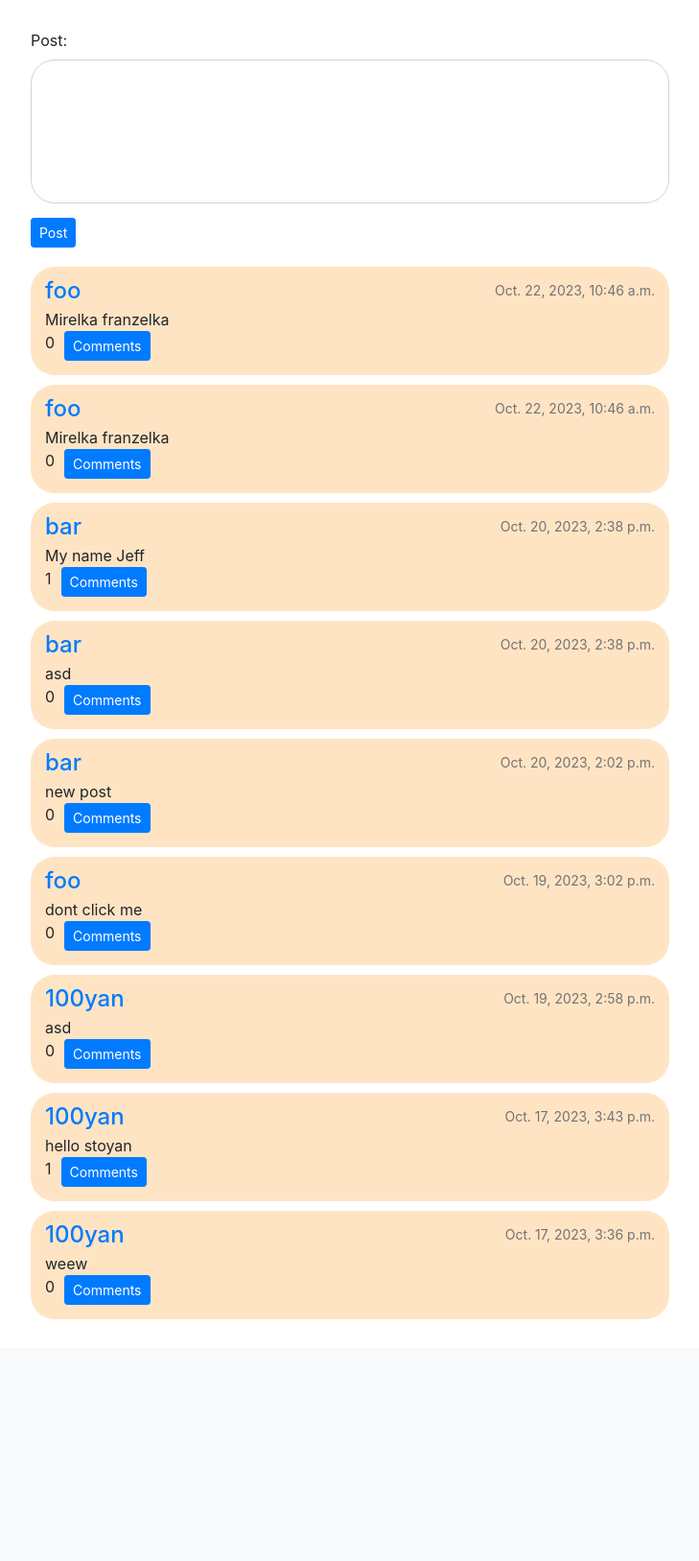
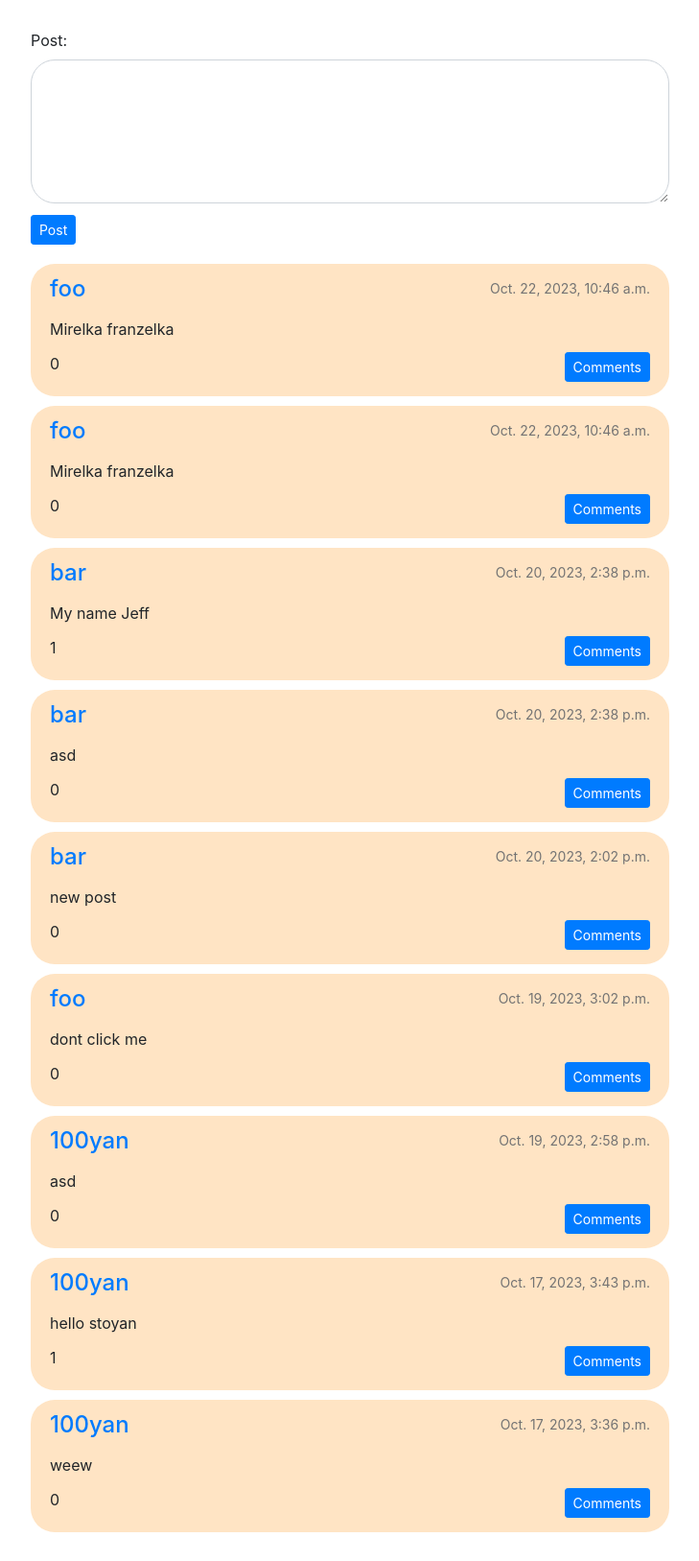
Before and after one commit to 100yann/100cial, a Django app: page / in a window 1280 px wide. Shown: the part 56-1683 px from the top of the page at 96% size, without its empty margins (275-1004 px from the left). Before the commit the page ends 1431 px from the top, so only its background shows below. Run offline with Django 3.2, Linux system fonts and the light colour scheme; data comes from the database, SQL or seed files in the repository; both versions use the stored data as it was after the commit; some libraries are stand-ins or nearby versions.

Commit message:
comments styling + comment authors are now links to the profile of the author

```diff
--- a/network/models.py
+++ b/network/models.py
@@ -48,7 +48,11 @@
         model = Post
         fields = ["post"]
         widgets = {
-            'post': forms.TextInput(attrs={'class': 'form-control', 'id': 'post-text'})
+            'post': forms.Textarea(attrs={
+                                        'cols': 80,
+                                        'rows': 20,
+                                        'class': 'form-control',
+                                        'id': 'post-text'})
         }
 
 
@@ -57,5 +61,9 @@
         model = Comment
         fields = ["text"]
         widgets = {
-            'text': forms.TextInput(attrs={'class': 'form-control', 'id': 'comment-value'})
+            'text': forms.Textarea(attrs={
+                                        'cols': 80,
+                                        'rows': 20,
+                                        'class': 'form-control',
+                                        'id': 'comment-value'})
         }
--- a/network/static/network/post.js
+++ b/network/static/network/post.js
@@ -59,12 +59,16 @@
 
     commentButtons.forEach((element) => {
         let is_clicked = false
+
         element.onclick = () => {
-            const elementParent = element.parentElement
+            const elementParent = element.parentElement.parentElement.parentElement.parentElement
+
             const commentField = elementParent.querySelector('#add-comment')
+            const postContents = elementParent.querySelector('.post-contents')
             if (is_clicked){
                 commentField.style.display = 'none'
                 is_clicked = false
+
             } else {
                 commentField.style.display = 'block'
                 is_clicked = true
@@ -92,15 +96,17 @@
                         const username = data.new_comment['user']
                         const timestamp = data.new_comment['timestamp']
 
-                        const showComments = submitComment.parentElement;
+                        const showComments = submitComment.parentElement.parentElement.querySelector('#show-comments');
                         let div = document.createElement('div');
                         div.innerHTML = `
-                            <ul>
-                                <li>${username}</li>
-                                <li>${commentValue}</li>
-                                <li>${timestamp}</li>
-                            </ul>
+                            <div class="post-heading">
+                                <h5><a href="{% url 'user' id=comment.user.id %}">${username}</a></h5>
+                            <p>${timestamp}</p>
+                            </div>
+                            <p>${commentValue}</p>
+                            <hr>
                             `
+
                         showComments.insertBefore(div, showComments.firstChild);
                         elementParent.querySelector('#comment-value').value = ''
                     })
--- a/network/static/network/styles.css
+++ b/network/static/network/styles.css
@@ -1,7 +1,4 @@
-ul {
-    list-style-type: none;
-    padding-left: 0;
-}
+
 
 #add-comment {
     display: none;
@@ -25,17 +22,23 @@
     max-width: 60%;
 }
 
-.single-post {
+.single-post{
     background-color: bisque;
     border-radius: 25px;
-    padding: 7px 15px 15px;
+    padding: 8px 20px 15px;
     margin-bottom: 10px;
 }
-.single-post .post-heading{
+.post-contents .post-heading{
     display: flex;
     justify-content: space-between;
+    margin-bottom: 12px;
 }
-.post-heading #author{
+
+#post-text{
+    margin-bottom: 12px;
+}
+
+#author{
     font-size: 24px;
     font-weight: 500;
 }
@@ -51,7 +54,20 @@
 
 .interactions {
     display: flex;
+    justify-content: space-between;
 }
-.interactions #num-likes {
-    margin-right: 10px;
+
+
+
+.new-comment {
+    margin-bottom: 25px;
 }
+
+
+#comment-value {
+    height: 75px;
+}
+
+#show-comments{
+    margin-top: 15px;
+}
--- a/network/templates/network/index.html
+++ b/network/templates/network/index.html
@@ -12,11 +12,13 @@
             </div>
             {% for post in posts %}
                 <div class="single-post">
+                    <div class="post-contents">
                         <div class="post-heading">
                             <a id='author' href="{% url 'user' id=post.author.id %}">{{ post.author }}</a>
                             <p>{{ post.timestamp }}</p>
                         </div>
                         <div id="post-text">{{post.post}}</div>
+
                         <div class="interactions">
                             <div id="likes">
                                 {% if user.is_authenticated %}
@@ -26,30 +28,32 @@
                             </div>
                             <div id="comments">
                                 <button id="comment" class="btn btn-sm btn-primary">Comments</button>
-                            <div id="add-comment">
-                                <div id="show-comments">
-                                    {% for comment in all_comments %}
-                                        {% if comment.post_id == post.id %}
-                                            <div>
-                                                <ul>
-                                                    <li>{{ comment.user }}</li>
-                                                    <li>{{ comment.text }}</li>
-                                                    <li>{{ comment.timestamp }}</li>
-                                                </ul>
-                                            </div>
-                                        {% endif %}
-                                    {% endfor %}
-                                </div>
-                                {{ add_comment }}
-                                <button id="submit-comment" data-post-id="{{ post.id }}" class="btn btn-sm btn-primary">Add Comment</button>
-                            </div>
                             </div>
                             {% if user == post.author %}
                                 <button id="edit">Edit</button>
                             {% endif %}
                         </div>
-
-
+                        <div id="add-comment">
+                            <div class="new-comment">
+                                {{ add_comment }}
+                                <button id="submit-comment" data-post-id="{{ post.id }}" class="btn btn-sm btn-primary">Add Comment</button>
+                            </div>
+                            <div id="show-comments">
+                                {% for comment in all_comments %}
+                                    {% if comment.post_id == post.id %}
+                                        <div>
+                                            <div class="post-heading">
+                                                <h5><a href="{% url 'user' id=comment.user.id %}">{{ comment.user }}</a></h5>
+                                                <p>{{ comment.timestamp }}</p>
+                                            </div>
+                                            <p>{{ comment.text }}</p>
+                                            <hr>
+                                        </div>
+                                    {% endif %}
+                                {% endfor %}
+                            </div>
+                        </div>
+                    </div>
                 </div>
                 {% endfor %}
         </div>
```
Also changed, not shown: db.sqlite3. Lines whose indentation alone changed are shown as unchanged.
